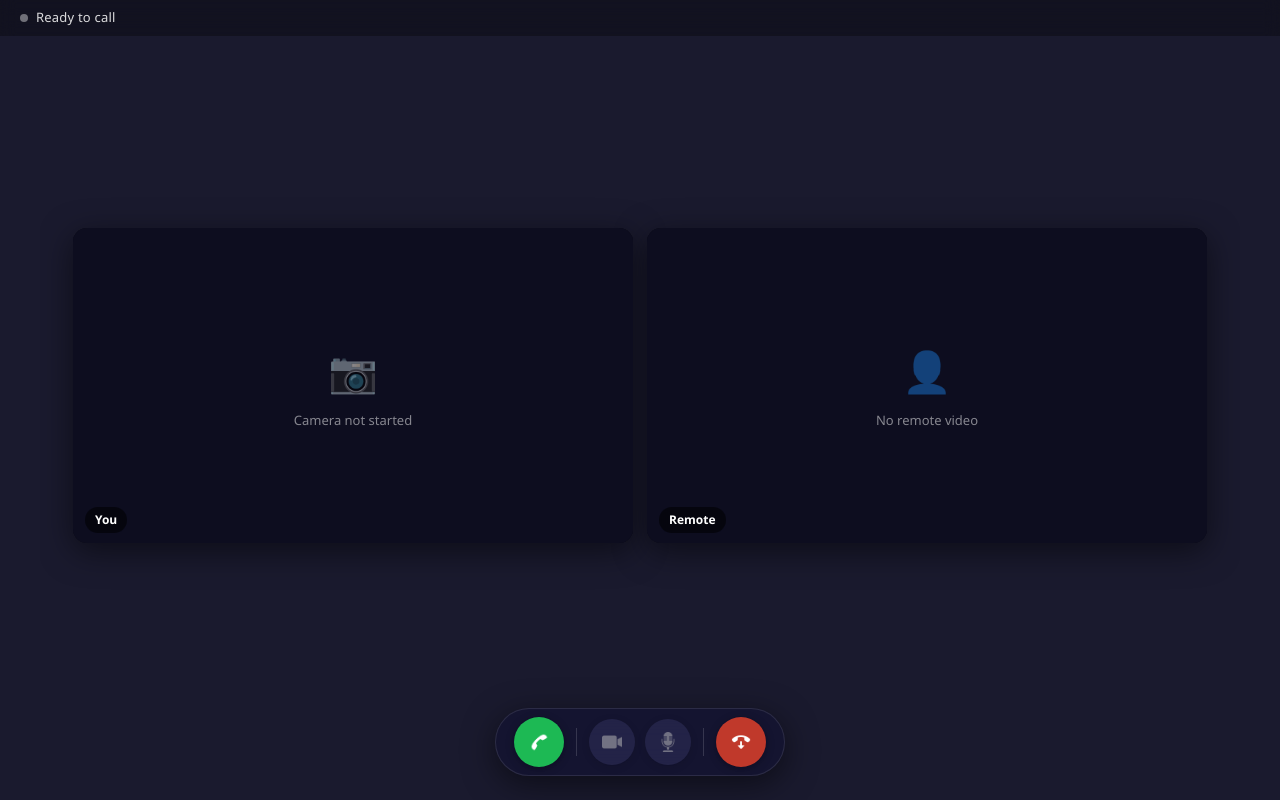
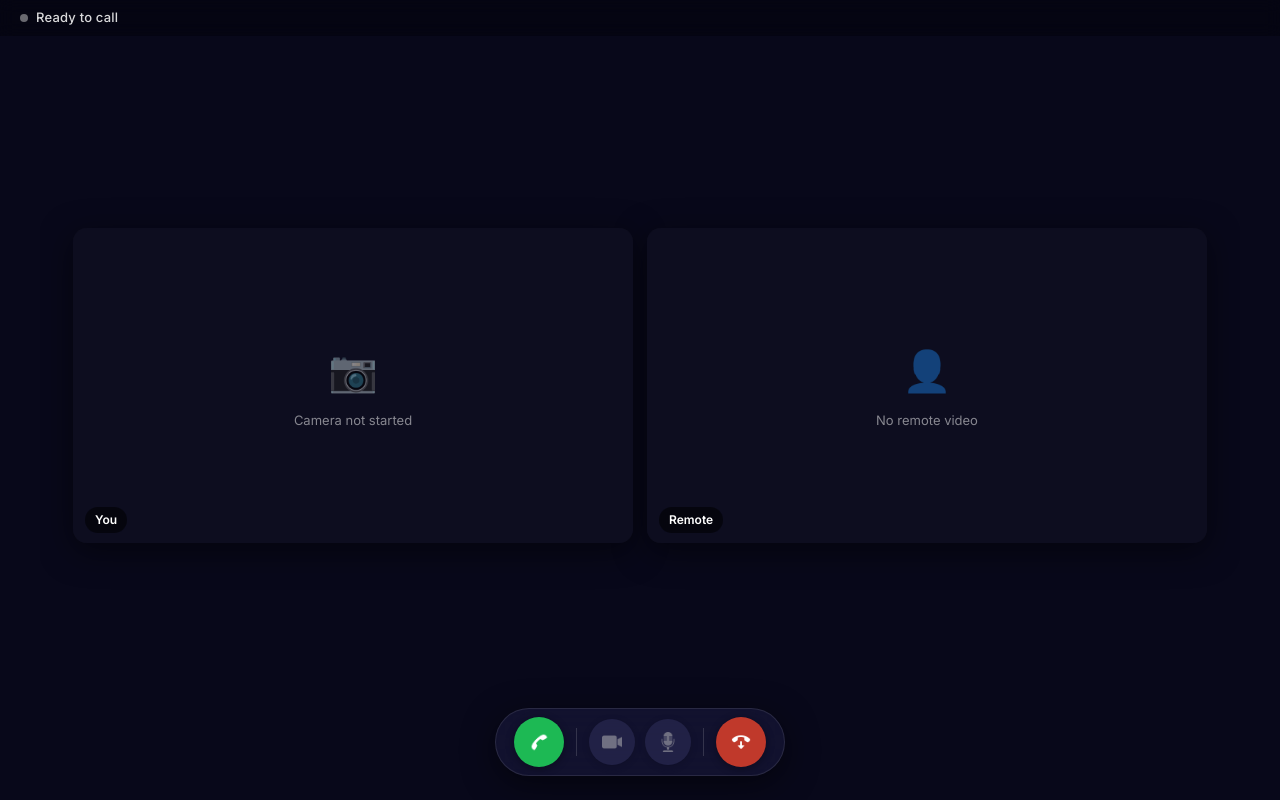
Before and after one commit to aryan465/ms-teams, a React (Create React App) app: page /chat/vc in a window 1280 px wide. Built offline with nearby package versions, Linux system fonts and the light colour scheme; no server answers; the database is empty; sample sign-in values are in the browser's storage.

Commit message:
chore: update app metadata and CSS resets

```diff
--- a/src/CSS/index.css
+++ b/src/CSS/index.css
@@ -1,7 +1,9 @@
 /* index.css – global body baseline */
+@import url('https://fonts.googleapis.com/css2?family=Inter:wght@400;500;600;700&display=swap');
+
 body {
   margin: 0;
-  font-family: "Segoe UI", "Helvetica Neue", Arial, sans-serif;
+  font-family: "Inter", "Segoe UI", "Helvetica Neue", Arial, sans-serif;
   -webkit-font-smoothing: antialiased;
   -moz-osx-font-smoothing: grayscale;
 }
--- a/src/CSS/web.css
+++ b/src/CSS/web.css
@@ -2,13 +2,13 @@
 .vc {
   width: 100vw;
   height: 100vh;
-  background: #1a1a2e;
+  background: #08081a;
   display: flex;
   flex-direction: column;
   align-items: center;
   overflow: hidden;
   position: relative;
-  font-family: "Segoe UI", "Helvetica Neue", Arial, sans-serif;
+  font-family: "Inter", "Segoe UI", "Helvetica Neue", Arial, sans-serif;
 }
 
 /* ─── Status bar (top) ─── */
```
Also changed, not shown: public/index.html (+4 -5 lines), 1 other file (tests, documents, lock files or other folders).
